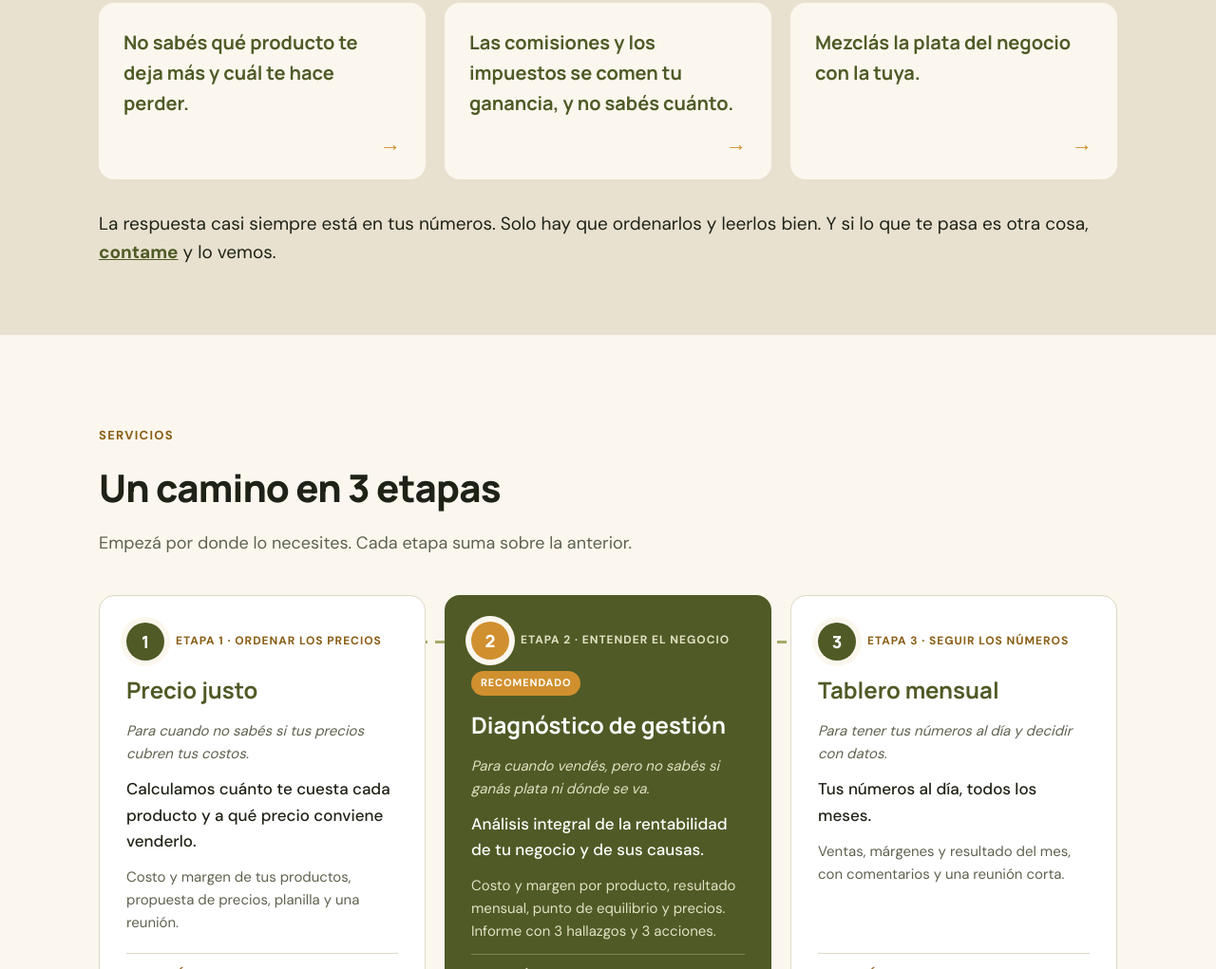
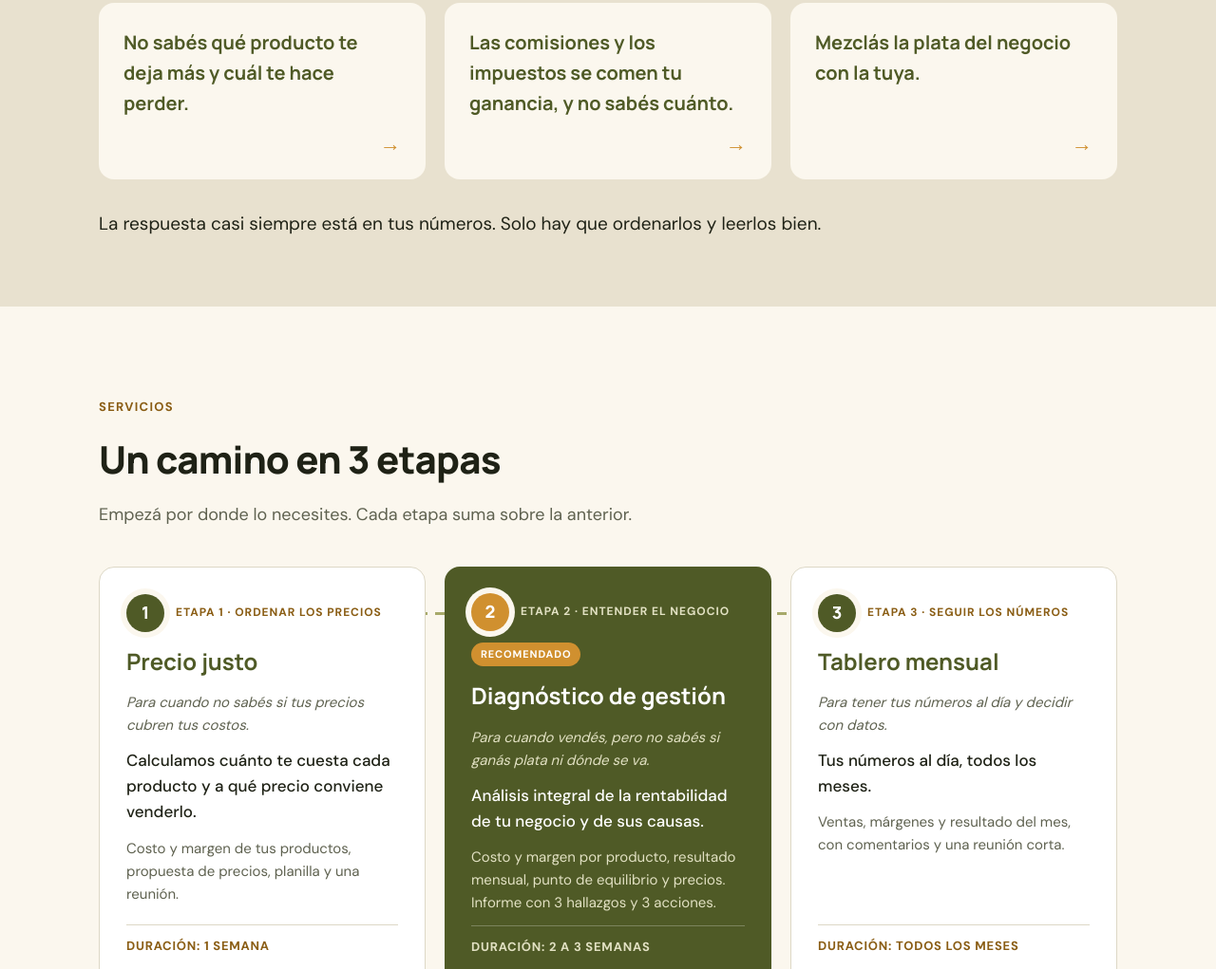
Before and after one commit to saldoafavor/saldoafavor.github.io, a plain HTML site: page index.html in a window 1280 px wide. Shown: the part 1014-2035 px from the top of the page at 95% size. Drawn offline with Linux system fonts and the light colour scheme.

Commit message:
Add files via upload

```diff
--- a/index.html
+++ b/index.html
@@ -83,7 +83,7 @@ a:focus-visible{outline:3px solid #d0902f;outline-offset:3px}
 <a class="problema" href="#etapa-1"><p style="margin: 0; font-family: Manrope, sans-serif; font-weight: 700; font-size: 20px; color: #4f5a26">Las comisiones y los impuestos se comen tu ganancia, y no sabés cuánto.</p><span class="ver" aria-hidden="true">→</span></a>
 <a class="problema" href="#complemento"><p style="margin: 0; font-family: Manrope, sans-serif; font-weight: 700; font-size: 20px; color: #4f5a26">Mezclás la plata del negocio con la tuya.</p><span class="ver" aria-hidden="true">→</span></a>
 </div>
-<p style="margin: 0; font-size: 19px; color: #1f2216">La respuesta casi siempre está en tus números. Solo hay que ordenarlos y leerlos bien. Y si lo que te pasa es otra cosa, <a href="#contacto" style="color: #4f5a26; font-weight: 700">contame</a> y lo vemos.</p>
+<p style="margin: 0; font-size: 19px; color: #1f2216">La respuesta casi siempre está en tus números. Solo hay que ordenarlos y leerlos bien.</p>
 </div>
 </section>
 
```
